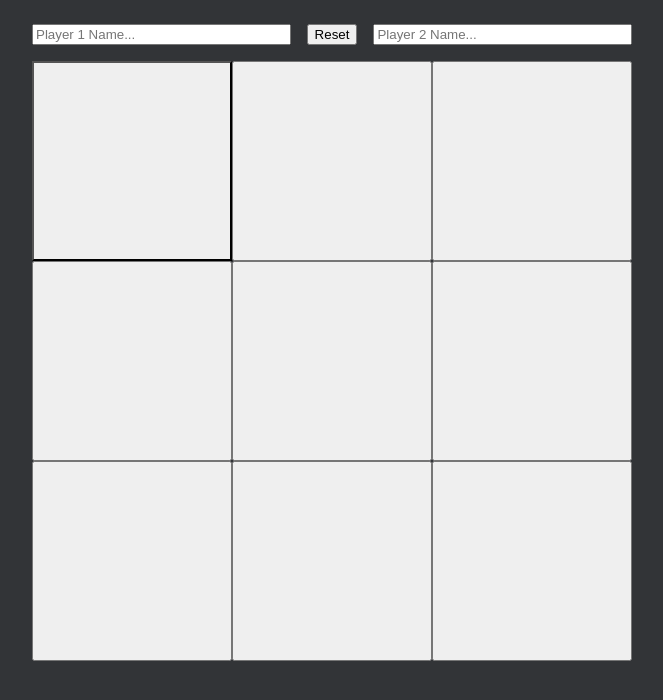
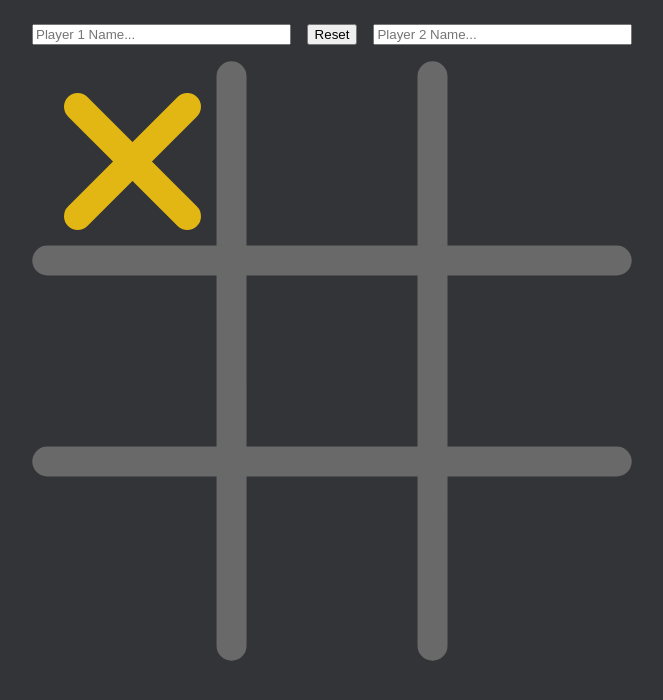
Before and after one commit to BinoManjesh/tic-tac-toe, a plain HTML site: page index.html in a window 1280 px wide. Both pictures are taken after a click on the button 440 px from the left and 161 px from the top of the page. Shown: the whole page, without its empty margins (308-971 px from the left). Drawn offline with Linux system fonts and the light colour scheme.

Commit message:
Add images for the game board

```diff
--- a/styles.css
+++ b/styles.css
@@ -28,23 +28,27 @@ div.game-board {
     display: grid;
     grid-template: repeat(3, 1fr) / repeat(3, 1fr);
     aspect-ratio: 1 / 1;
+    background-image: url("images/grid.svg");
+    background-repeat: no-repeat;
+    background-size: 100% 100%;
+    gap: 5%;
+    padding: 2.5%;
 }
 
 button.cell {
     width: 100%;
     height: 100%;
+    background-color: transparent;
+    background-position: center;
+    background-repeat: no-repeat;
+    background-size: 80% 80%;
+    border: none;
 }
 
 button.player-1.cell {
-    background-image: url("images/x.png");
-    background-position: center;
-    background-repeat: no-repeat;
-    background-size: contain;
+    background-image: url("images/x.svg");
 }
 
 button.player-2.cell {
-    background-image: url("images/o.png");
-    background-position: center;
-    background-repeat: no-repeat;
-    background-size: contain;
+    background-image: url("images/o.svg");
 }
```
Also changed, not shown: images/grid.svg (added), images/o.svg (added), images/x.svg (added).
